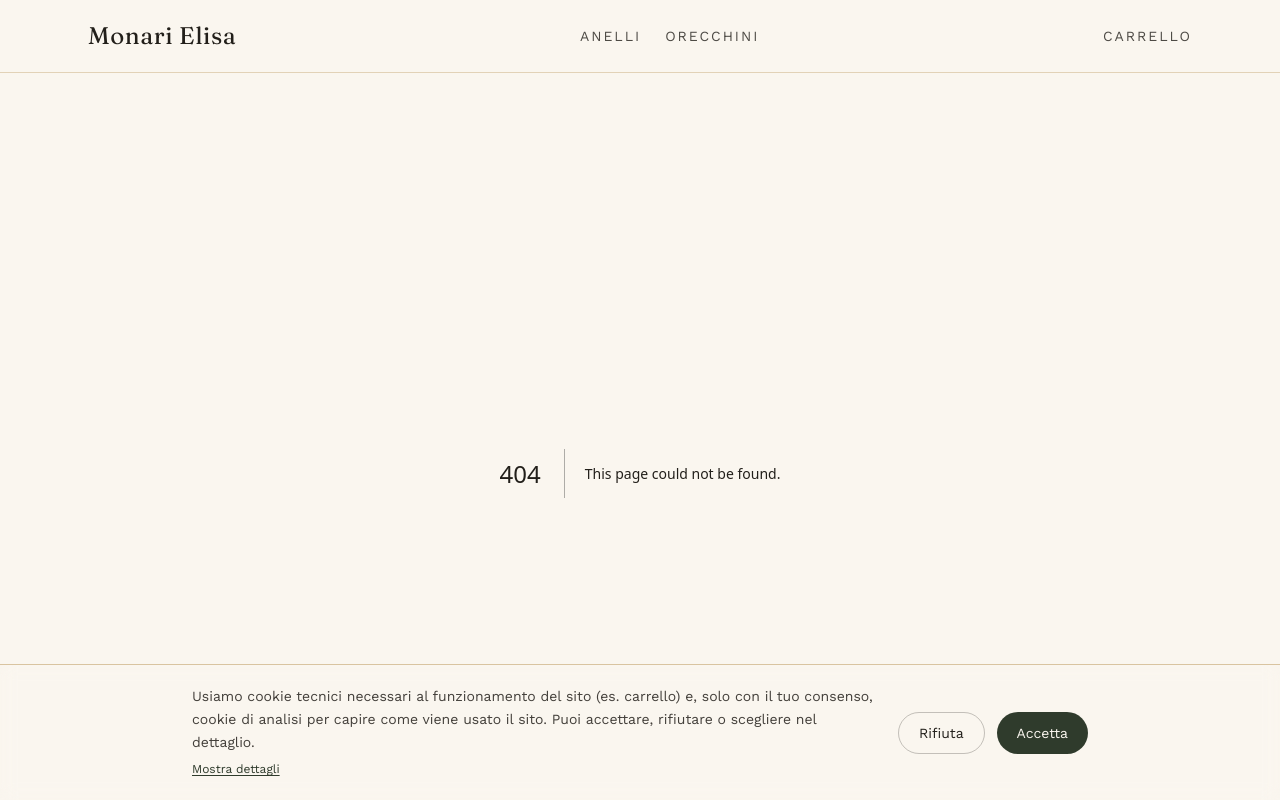
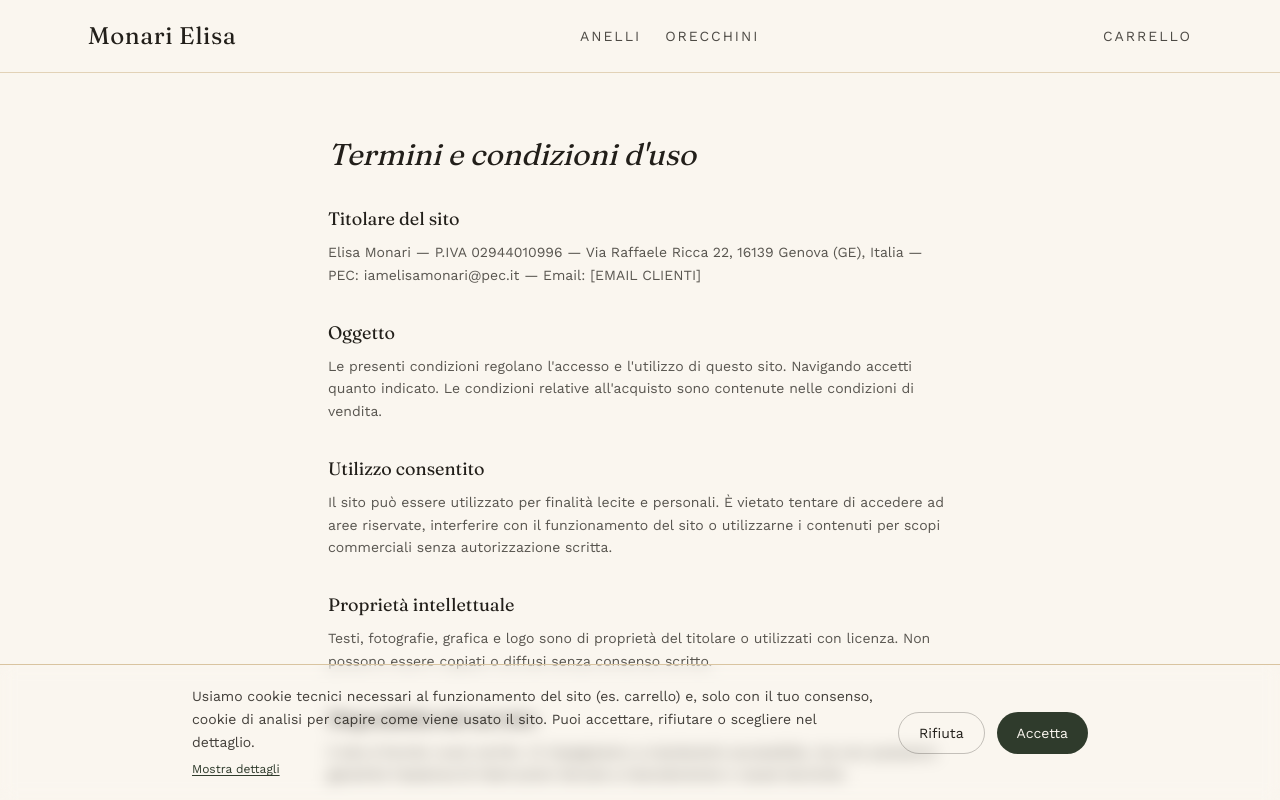
Before and after one commit to jassermaazaoui111-stack/Monari_Elisa, a Next.js app in the folder monari-elisa/monari-elisa/: page /termini-uso in a window 1280 px wide. Before the commit this address had no page. Shown: the top 800 px of the page. Built offline with nearby package versions, Linux system fonts and the light colour scheme.

Commit message:
Create page.tsx

```diff
--- /dev/null
+++ b/monari-elisa/monari-elisa/app/termini-uso/page.tsx
@@ -0,0 +1,83 @@
+export const metadata = {
+  title: "Termini e condizioni d'uso — Monari Elisa",
+};
+
+export default function TerminiUsoPage() {
+  return (
+    <section className="mx-auto max-w-2xl px-6 py-16">
+      <h1 className="font-display text-3xl italic text-inchiostro mb-8">
+        Termini e condizioni d&apos;uso
+      </h1>
+
+      <div className="space-y-8 text-sm text-inchiostro/75 leading-relaxed">
+        <div>
+          <h2 className="font-display text-lg not-italic text-inchiostro mb-2">
+            Titolare del sito
+          </h2>
+          <p>
+            Elisa Monari — P.IVA 02944010996 — Via Raffaele Ricca 22, 16139
+            Genova (GE), Italia — PEC: iamelisamonari@pec.it — Email:
+            [EMAIL CLIENTI]
+          </p>
+        </div>
+
+        <div>
+          <h2 className="font-display text-lg not-italic text-inchiostro mb-2">
+            Oggetto
+          </h2>
+          <p>
+            Le presenti condizioni regolano l&apos;accesso e l&apos;utilizzo di
+            questo sito. Navigando accetti quanto indicato. Le condizioni
+            relative all&apos;acquisto sono contenute nelle condizioni di
+            vendita.
+          </p>
+        </div>
+
+        <div>
+          <h2 className="font-display text-lg not-italic text-inchiostro mb-2">
+            Utilizzo consentito
+          </h2>
+          <p>
+            Il sito può essere utilizzato per finalità lecite e personali. È
+            vietato tentare di accedere ad aree riservate, interferire con il
+            funzionamento del sito o utilizzarne i contenuti per scopi
+            commerciali senza autorizzazione scritta.
+          </p>
+        </div>
+
+        <div>
+          <h2 className="font-display text-lg not-italic text-inchiostro mb-2">
+            Proprietà intellettuale
+          </h2>
+          <p>
+            Testi, fotografie, grafica e logo sono di proprietà del titolare o
+            utilizzati con licenza. Non possono essere copiati o diffusi senza
+            consenso scritto.
+          </p>
+        </div>
+
+        <div>
+          <h2 className="font-display text-lg not-italic text-inchiostro mb-2">
+            Disponibilità del servizio
+          </h2>
+          <p>
+            Il sito è fornito &laquo;così com&apos;è&raquo;. Ci impegniamo a
+            mantenerlo accessibile, ma non possiamo garantire l&apos;assenza di
+            interruzioni dovute a manutenzione o cause tecniche.
+          </p>
+        </div>
+
+        <div>
+          <h2 className="font-display text-lg not-italic text-inchiostro mb-2">
+            Legge applicabile e foro competente
+          </h2>
+          <p>
+            Le presenti condizioni sono regolate dalla legge italiana. Per i
+            consumatori è competente il foro del luogo di residenza o domicilio
+            elettivo, come previsto dal Codice del Consumo.
+          </p>
+        </div>
+      </div>
+    </section>
+  );
+}
```
